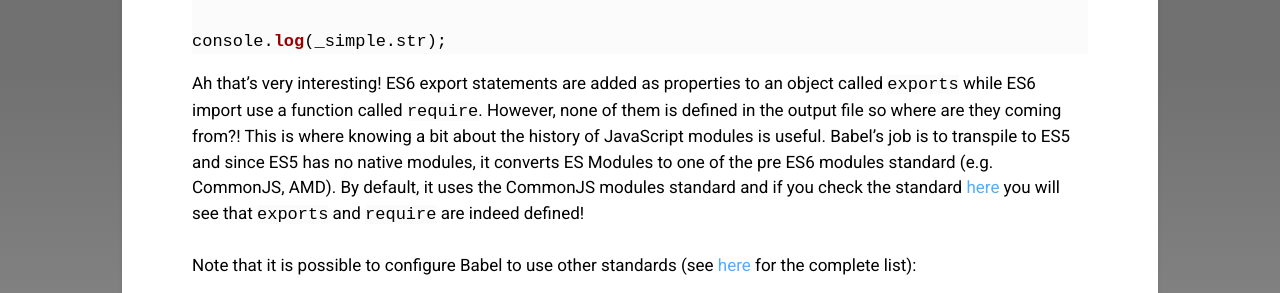
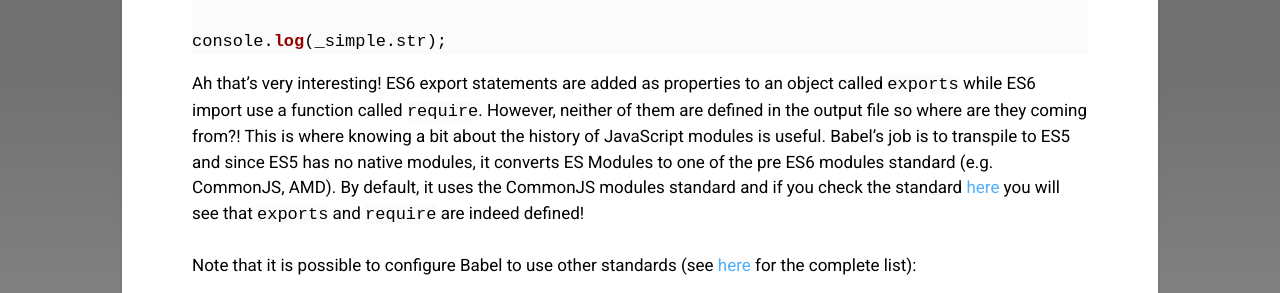
Before and after one commit to caroleolivier/caroleolivier.github.io, a Jekyll site: the page built from _posts/2017-11-21-javascript-modules.md, in a window 1280 px wide and 900 px high, scrolled down 1646 px. Shown: the part 160-453 px from the top of the window. Built offline with Jekyll 4.4.1, drawn with Linux system fonts in a browser that asks for light colours.

Commit message:
Addressing Dana's comments

````diff
--- a/_posts/2017-11-21-javascript-modules.md
+++ b/_posts/2017-11-21-javascript-modules.md
@@ -62,7 +62,7 @@ var _simple = require('./simple');
 console.log(_simple.str);
 ```
 
-Ah that's very interesting! ES6 export statements are added as properties to an object called `exports` while ES6 import use a function called `require`. However, none of them is defined in the output file so where are they coming from?! This is where knowing a bit about the history of JavaScript modules is useful. Babel's job is to transpile to ES5 and since ES5 has no native modules, it converts ES Modules to one of the pre ES6 modules standard (e.g. CommonJS, AMD). By default, it uses the CommonJS modules standard and if you check the standard [here](http://wiki.commonjs.org/wiki/Modules/1.1) you will see that `exports` and `require` are indeed defined!
+Ah that's very interesting! ES6 export statements are added as properties to an object called `exports` while ES6 import use a function called `require`. However, neither of them are defined in the output file so where are they coming from?! This is where knowing a bit about the history of JavaScript modules is useful. Babel's job is to transpile to ES5 and since ES5 has no native modules, it converts ES Modules to one of the pre ES6 modules standard (e.g. CommonJS, AMD). By default, it uses the CommonJS modules standard and if you check the standard [here](http://wiki.commonjs.org/wiki/Modules/1.1) you will see that `exports` and `require` are indeed defined!
 <br/>
 Note that it is possible to configure Babel to use other standards (see [here](https://babeljs.io/docs/plugins/preset-es2015/#optionsmodules) for the complete list):
 
````
